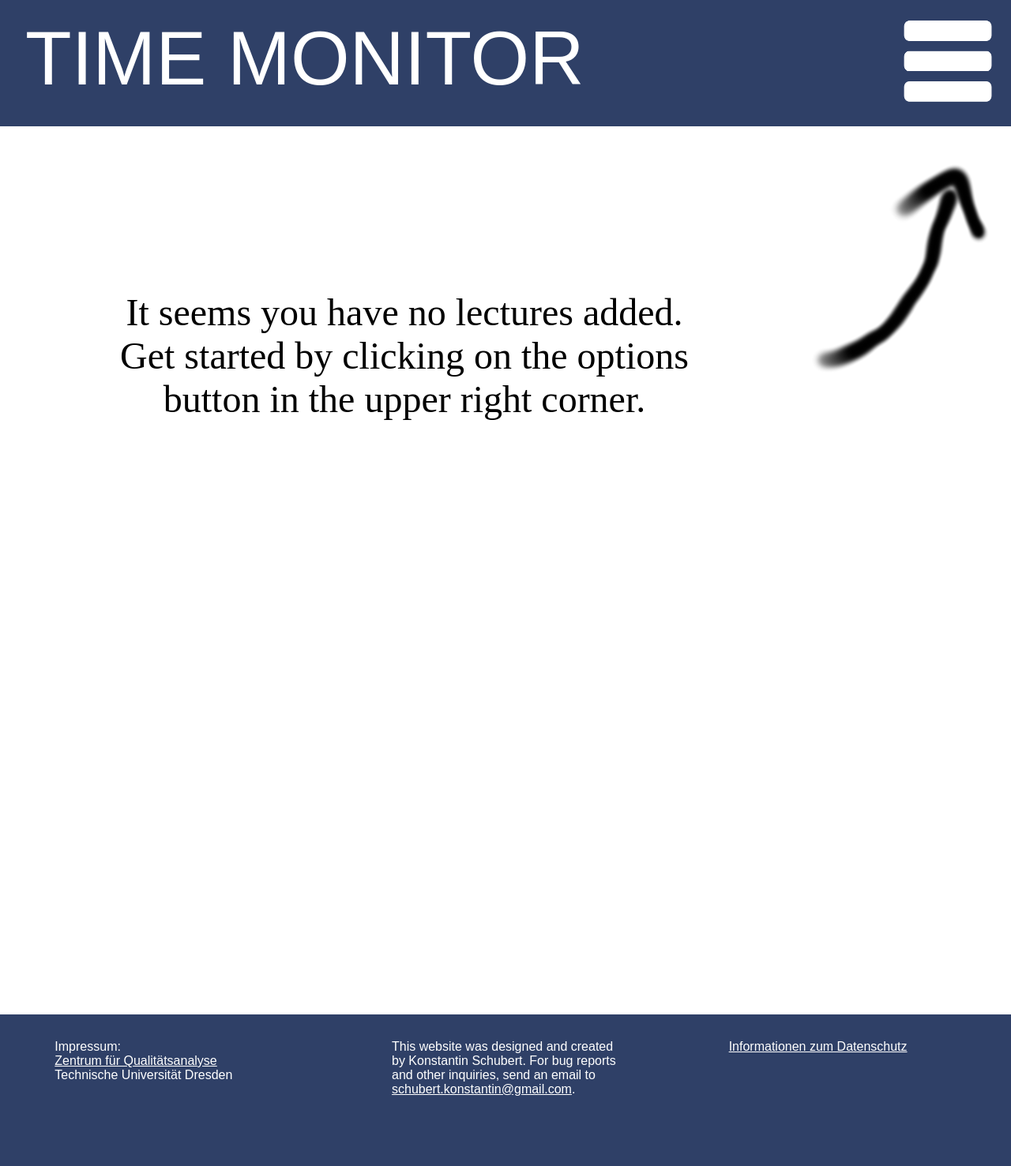
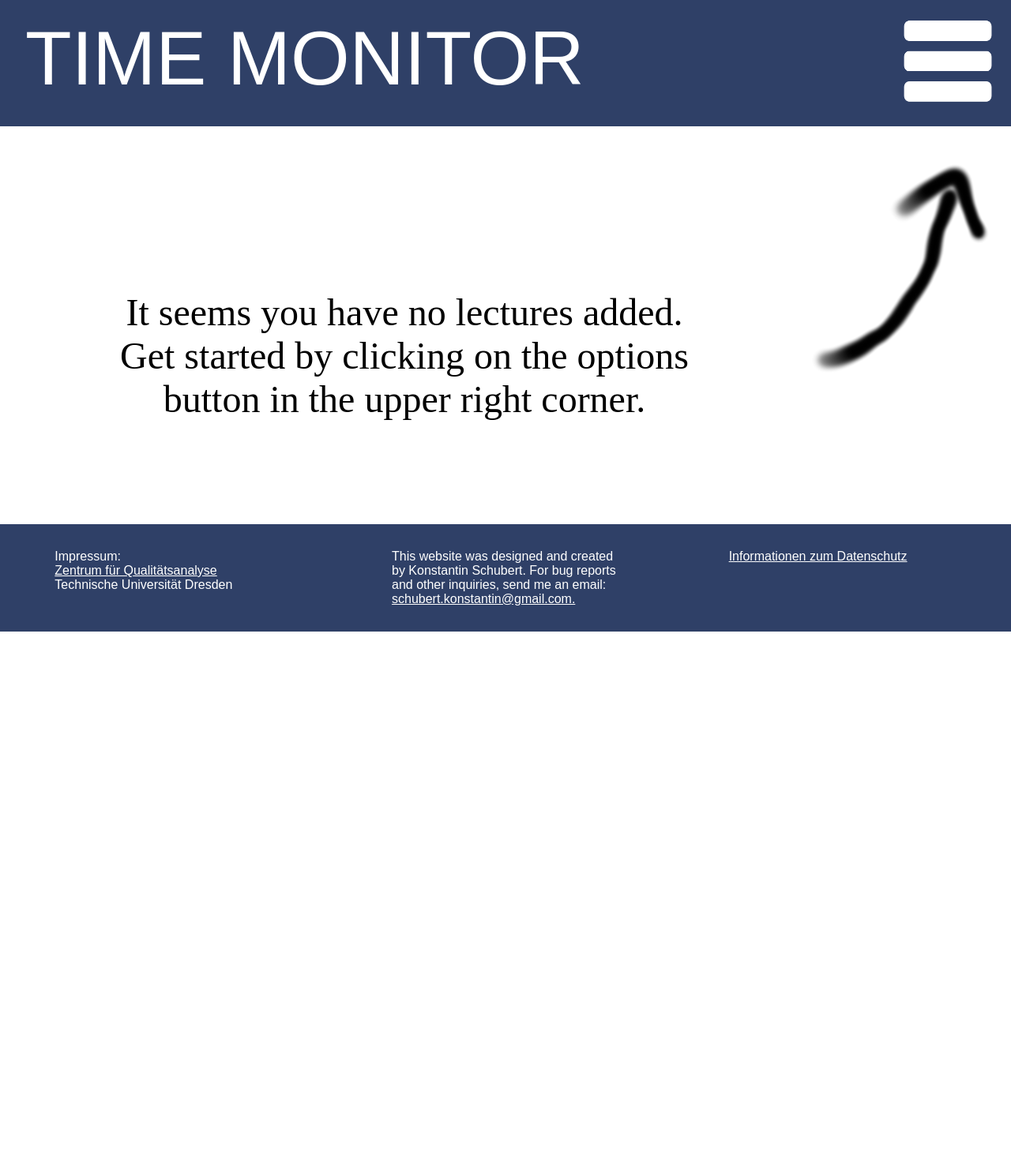
Before and after one commit to albrechtjan/workload, a Django app: template server-side/workload/workloadApp/templates/workloadApp/calendar.html in a window 1280 px wide. Shown: the whole page at 79% size. After the commit the page ends 800 px from the top, so only its background shows below. Run offline with Django 3.2, Linux system fonts and the light colour scheme; the template is opened without the code that fills it, so the values that code supplies are empty; parts of the project's set-up code (start-up, migrations or seed data) failed here and were passed over.

Commit message:
switching to modern flexbox solution for the footer

```diff
--- a/server-side/workload/workloadApp/static/workloadApp/default.css
+++ b/server-side/workload/workloadApp/static/workloadApp/default.css
@@ -7,12 +7,15 @@ body{
 	margin: 0;
 	font-family: "Arial";
 	background-color: white;
-	height: 100%;
+	/*we are using the modern flexbox solution for the footer: https://philipwalton.github.io/solved-by-flexbox/demos/sticky-footer/*/
+	display: flex;
+  	min-height: 100vh;
+  	flex-direction: column;
 }
 
+
 #wrapper {
-	min-height:100%;
-	position:relative;
+flex: 1;
 }
 
 #header{
@@ -49,13 +52,11 @@ body{
 }
 
 #content{
-	padding-bottom: 35em; /*3 * maximum height of footer + etwas*/
 	overflow: hidden;
 }
 
 footer{
-	position:absolute;
-	bottom: 0;
+	margin-top: 2em;
 	background-color: #2F4067;
 	overflow: hidden;
 	padding: 1em 0em;
@@ -69,7 +70,6 @@ footer{
  footer .footerElement{
  	flex-basis: 18em;
  	padding: 1em;
-	height: 8em;
 }
 
 footer a {
@@ -292,7 +292,6 @@ input[type="checkbox"]{
 	font-family: Comic Sans;
 	width: 60%;
 	float: left;
-	margin-bottom: 8em; /*quick fix because footer won't stay down*/
 }
 
 .help-overlay-image{
--- a/server-side/workload/workloadApp/templates/base.html
+++ b/server-side/workload/workloadApp/templates/base.html
@@ -29,6 +29,7 @@
             {% endif %}
             {% block content %}{% endblock %}
         </div>
+    </div>
         <footer>
             <div id="impressum" class="footerElement">
             Impressum:<br/>
@@ -36,12 +37,11 @@
             Technische Universität Dresden
             </div>
             <div id="webmaster" class="footerElement">
-                This website was designed and created by Konstantin Schubert. For bug reports and other inquiries, send an email to <a href="mailto:schubert.konstantin@gmail.com"> schubert.konstantin@gmail.com</a>.
+                This website was designed and created by Konstantin Schubert. For bug reports and other inquiries, send me an email: <a href="mailto:schubert.konstantin@gmail.com">schubert.konstantin@gmail.com.</a>
             </div>
             <div id="dataProtection" class="footerElement">
                 <a href="/app/workload/privacyAgreement/">Informationen zum Datenschutz</a>
             </div>
         </footer>
-    <div>
     </body>
 </html>
```
